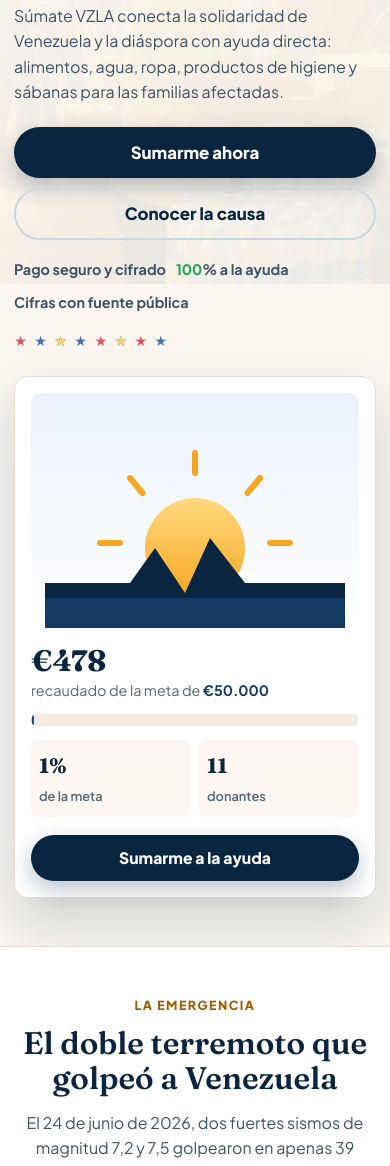
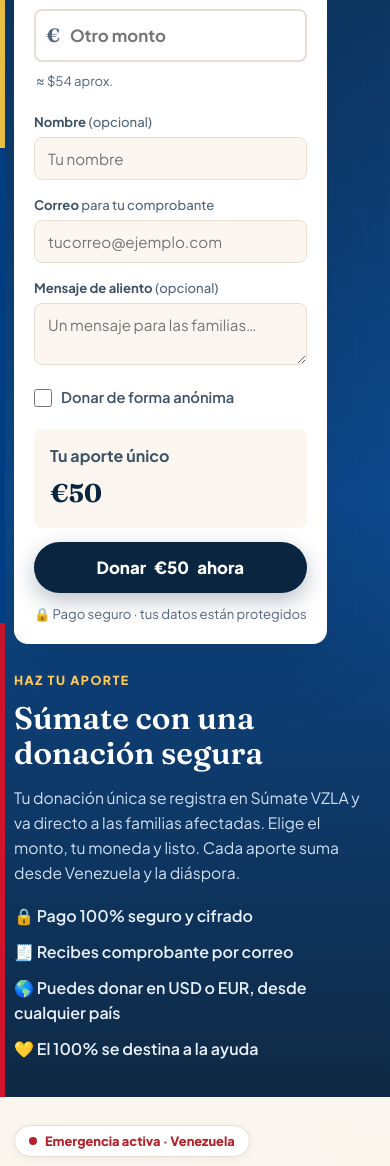
Before and after one commit to carloslinareses-cloud/venezuelaselevanta, a website: page index.html in a window 390 px wide. Shown: the part 389-1555 px from the top of the page. Drawn offline with Linux system fonts and the light colour scheme; no server answers.

Commit message:
prioritize donation form on mobile

```diff
--- a/assets/styles.css
+++ b/assets/styles.css
@@ -385,7 +385,11 @@ h3 { font-size: 1.2rem; }
   .container { padding: 0 16px; }
   h1 { font-size: clamp(1.95rem, 10vw, 2.6rem); }
   h2 { font-size: clamp(1.55rem, 8vw, 2.1rem); }
+  main { display: flex; flex-direction: column; }
+  .section-donar { order: -2; }
+  .hero { order: -1; }
   .section { padding: 44px 0; }
+  .section-donar { padding-top: 28px; padding-bottom: 36px; }
   .section-head { margin-bottom: 28px; }
   .section-lead { font-size: 1rem; }
   .hero { padding-top: 34px; }
@@ -415,7 +419,11 @@ h3 { font-size: 1.2rem; }
   .niveles-grid { grid-template-columns: 1fr 1fr; }
   .footer-inner { grid-template-columns: 1fr; }
   .amounts { grid-template-columns: repeat(3, 1fr); }
-  .donate-card { padding: 20px; }
+  .donar-inner { display: flex; flex-direction: column; gap: 22px; }
+  .donate-card { order: 1; padding: 20px; }
+  .donar-copy { order: 2; }
+  .donar-copy > p { font-size: .98rem; }
+  .donar-benefits { margin: 18px 0 0; gap: 10px; }
   .dc-head { align-items: stretch; flex-direction: column; gap: 12px; }
   .currency-switch { width: 100%; }
   .cur-btn { flex: 1; min-height: 38px; }
--- a/index.html
+++ b/index.html
@@ -23,7 +23,7 @@
   <link href="https://fonts.googleapis.com/css2?family=Fraunces:opsz,wght@9..144,500;9..144,600;9..144,700&family=Plus+Jakarta+Sans:wght@400;500;600;700;800&display=swap" rel="stylesheet" />
 
   <link rel="preload" as="image" href="assets/hero-relief.webp" type="image/webp" />
-  <link rel="stylesheet" href="assets/styles.css?v=8" />
+  <link rel="stylesheet" href="assets/styles.css?v=9" />
 </head>
 <body>
   <a class="skip-link" href="#donar">Saltar a donar</a>
```
Also changed, not shown: gracias.html (+1 -1 lines), tests/e2e/responsive.spec.mjs (+15 -0 lines).
